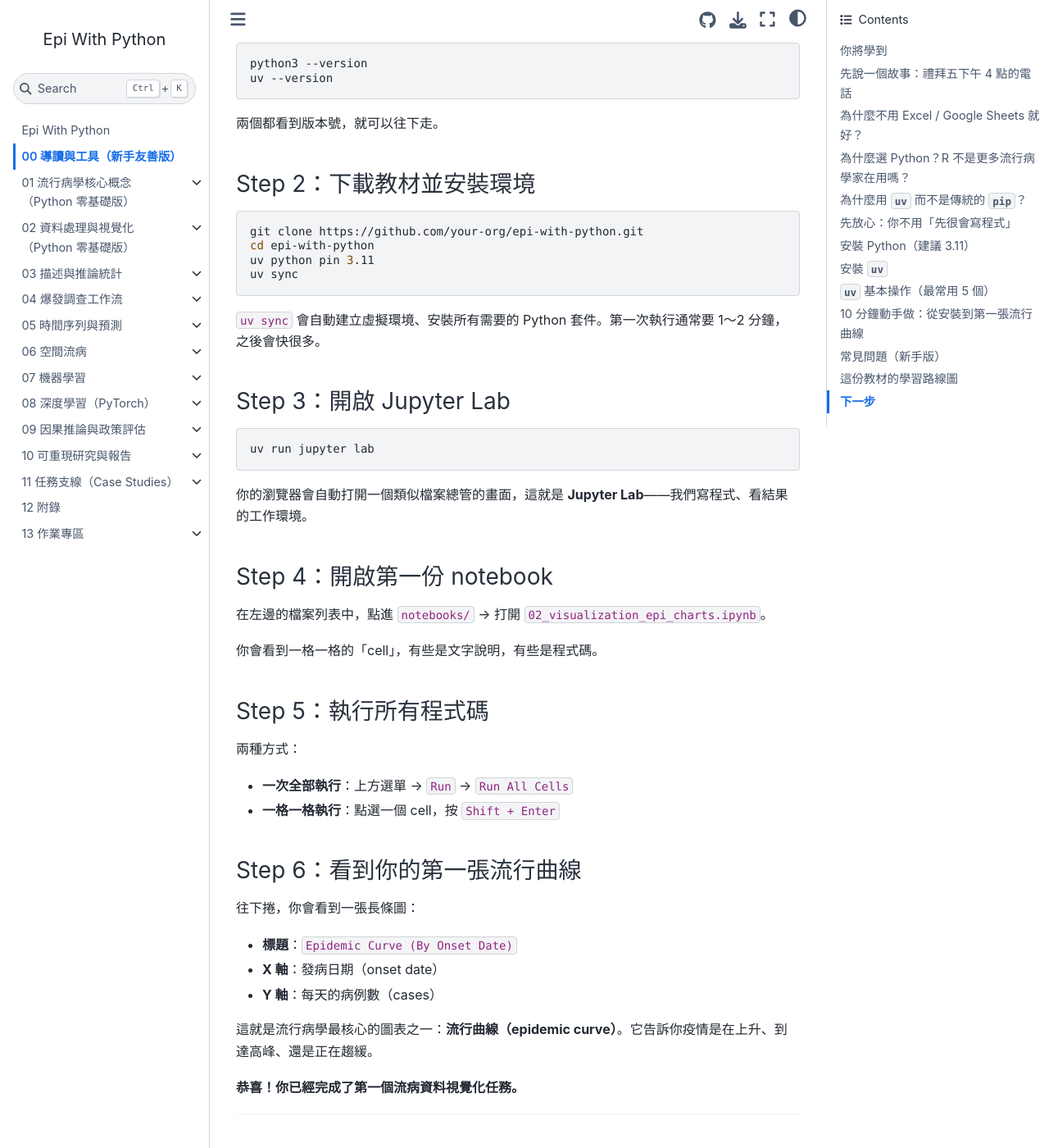
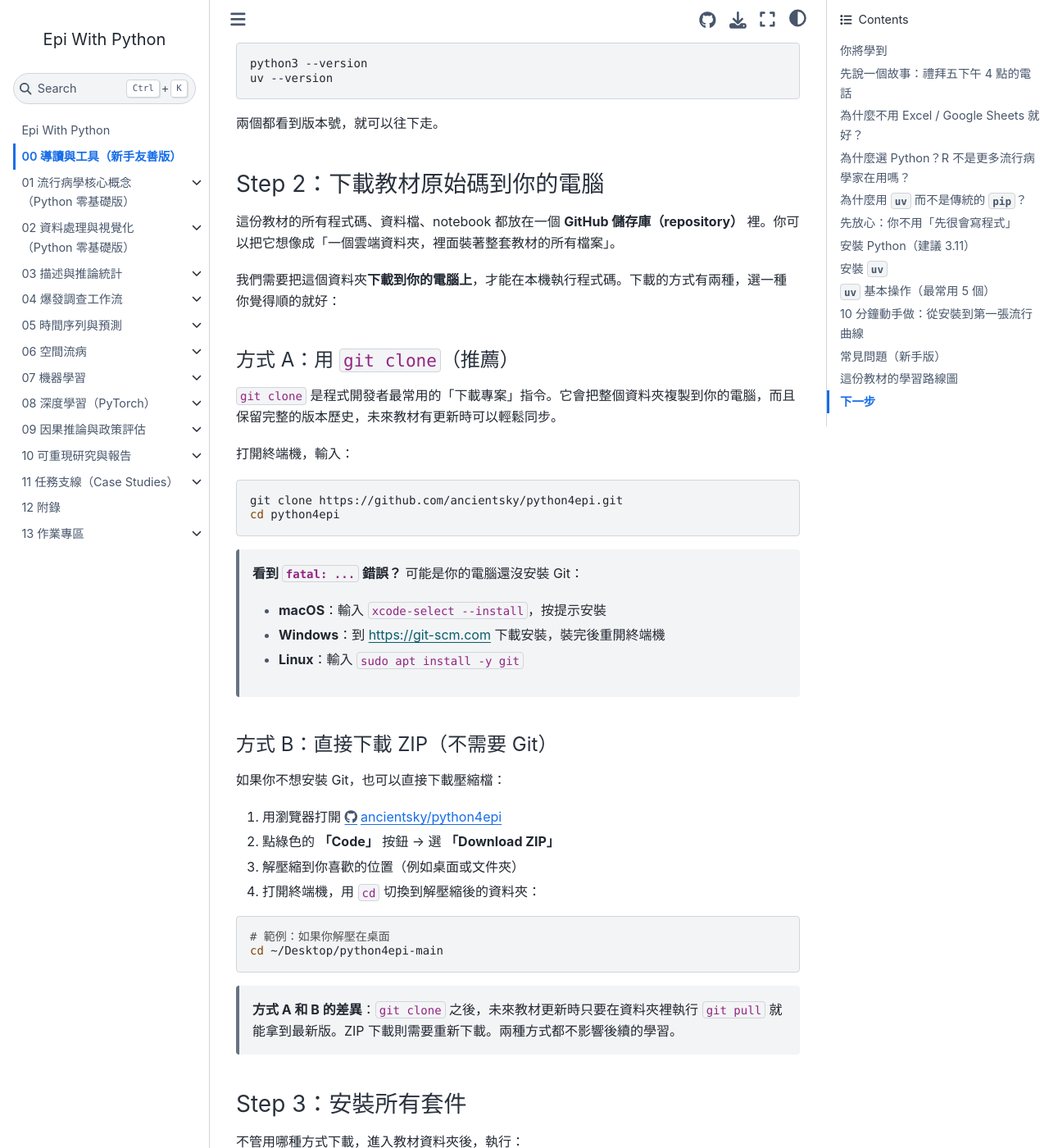
Before and after one commit to ancientsky/python4epi, a Jupyter Book: the page built from book/chapters/00_guide.md, in a window 1280 px wide and 1400 px high, scrolled down 6818 px. Shown: the whole window at 82% size. Built offline with Jupyter Book 1.0.4 settings and Sphinx 7.4.7 and the Sphinx Book theme 1.1.4, drawn with Linux system fonts in a browser that asks for light colours; some of the changed text lies outside the part shown.

Commit message:
fix: replace placeholder repo URL and expand Step 2 with git/ZIP guidance
- Replace fake `your-org/epi-with-python` URL with the real
  `ancientsky/python4epi` in both 00_guide.md and _config.yml
- Rewrite Step 2 to explain what `git clone` does in plain language
  ("download the project folder to your computer")
- Add alternative ZIP download method for learners without Git
- Add Git installation instructions per OS for clone errors
- Separate "install packages" into its own Step 3 with explanation
- Add git clone FAQ entry

https://claude.ai/code/session_01Le8iW1BvCKn2YewxpDNdKy

````diff
--- a/book/_config.yml
+++ b/book/_config.yml
@@ -6,7 +6,7 @@ execute:
   execute_notebooks: force
   timeout: 300
 repository:
-  url: https://github.com/your-org/epi-with-python
+  url: https://github.com/ancientsky/python4epi
   branch: main
 html:
   use_repository_button: true
--- a/book/chapters/00_guide.md
+++ b/book/chapters/00_guide.md
@@ -235,18 +235,59 @@ uv --version
 
 兩個都看到版本號，就可以往下走。
 
-### Step 2：下載教材並安裝環境
+### Step 2：下載教材原始碼到你的電腦
+
+這份教材的所有程式碼、資料檔、notebook 都放在一個 **GitHub 儲存庫（repository）** 裡。你可以把它想像成「一個雲端資料夾，裡面裝著整套教材的所有檔案」。
+
+我們需要把這個資料夾**下載到你的電腦上**，才能在本機執行程式碼。下載的方式有兩種，選一種你覺得順的就好：
+
+#### 方式 A：用 `git clone`（推薦）
+
+`git clone` 是程式開發者最常用的「下載專案」指令。它會把整個資料夾複製到你的電腦，而且保留完整的版本歷史，未來教材有更新時可以輕鬆同步。
+
+打開終端機，輸入：
 
 ```bash
-git clone https://github.com/your-org/epi-with-python.git
-cd epi-with-python
+git clone https://github.com/ancientsky/python4epi.git
+cd python4epi
+```
+
+> **看到 `fatal: ...` 錯誤？** 可能是你的電腦還沒安裝 Git：
+> - **macOS**：輸入 `xcode-select --install`，按提示安裝
+> - **Windows**：到 [https://git-scm.com](https://git-scm.com) 下載安裝，裝完後重開終端機
+> - **Linux**：輸入 `sudo apt install -y git`
+
+#### 方式 B：直接下載 ZIP（不需要 Git）
+
+如果你不想安裝 Git，也可以直接下載壓縮檔：
+
+1. 用瀏覽器打開 [https://github.com/ancientsky/python4epi](https://github.com/ancientsky/python4epi)
+2. 點綠色的 **「Code」** 按鈕 → 選 **「Download ZIP」**
+3. 解壓縮到你喜歡的位置（例如桌面或文件夾）
+4. 打開終端機，用 `cd` 切換到解壓縮後的資料夾：
+
+```bash
+# 範例：如果你解壓在桌面
+cd ~/Desktop/python4epi-main
+```
+
+> **方式 A 和 B 的差異**：`git clone` 之後，未來教材更新時只要在資料夾裡執行 `git pull` 就能拿到最新版。ZIP 下載則需要重新下載。兩種方式都不影響後續的學習。
+
+### Step 3：安裝所有套件
+
+不管用哪種方式下載，進入教材資料夾後，執行：
+
+```bash
 uv python pin 3.11
 uv sync
 ```
 
-`uv sync` 會自動建立虛擬環境、安裝所有需要的 Python 套件。第一次執行通常要 1～2 分鐘，之後會快很多。
+- `uv python pin 3.11`：告訴 `uv` 這個專案要用 Python 3.11。
+- `uv sync`：讀取教材的套件清單，自動建立虛擬環境並安裝所有需要的 Python 套件（pandas、matplotlib 等）。
 
-### Step 3：開啟 Jupyter Lab
+第一次執行 `uv sync` 通常需要 1～2 分鐘（要下載不少套件），之後再執行就會很快。
+
+### Step 4：開啟 Jupyter Lab
 
 ```bash
 uv run jupyter lab
@@ -254,20 +295,20 @@ uv run jupyter lab
 
 你的瀏覽器會自動打開一個類似檔案總管的畫面，這就是 **Jupyter Lab**——我們寫程式、看結果的工作環境。
 
-### Step 4：開啟第一份 notebook
+### Step 5：開啟第一份 notebook
 
 在左邊的檔案列表中，點進 `notebooks/` → 打開 `02_visualization_epi_charts.ipynb`。
 
 你會看到一格一格的「cell」，有些是文字說明，有些是程式碼。
 
-### Step 5：執行所有程式碼
+### Step 6：執行所有程式碼
 
 兩種方式：
 
 - **一次全部執行**：上方選單 → `Run` → `Run All Cells`
 - **一格一格執行**：點選一個 cell，按 `Shift + Enter`
 
-### Step 6：看到你的第一張流行曲線
+### Step 7：看到你的第一張流行曲線
 
 往下捲，你會看到一張長條圖：
 
@@ -285,6 +326,7 @@ uv run jupyter lab
 
 | 問題 | 解法 |
 |------|------|
+| `git clone` 顯示 `fatal` 錯誤 | 你的電腦可能還沒安裝 Git，請參考 Step 2 的安裝說明，或改用 ZIP 下載 |
 | `command not found: uv` | 關掉終端機再重新打開，或確認安裝路徑已加入 `PATH` |
 | `python --version` 不是 3.11 | 沒關係，先執行 `uv python pin 3.11`，`uv` 會自動幫你管理版本 |
 | `uv sync` 失敗 | 檢查網路連線，然後再執行一次。第一次需要下載較多套件 |
````
